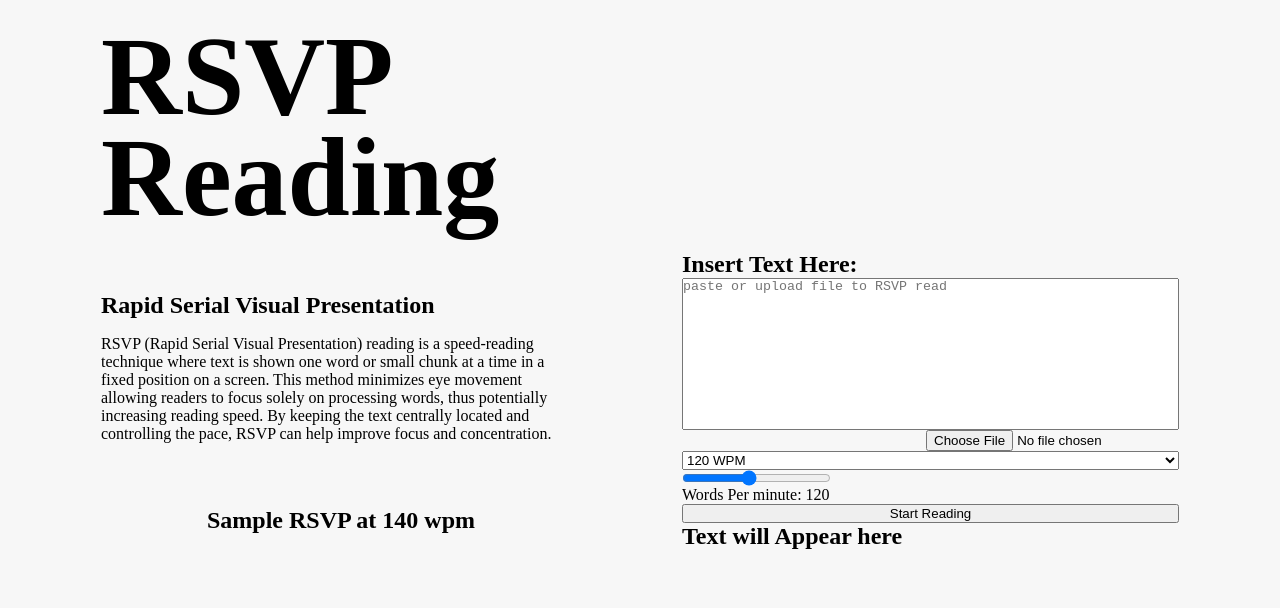
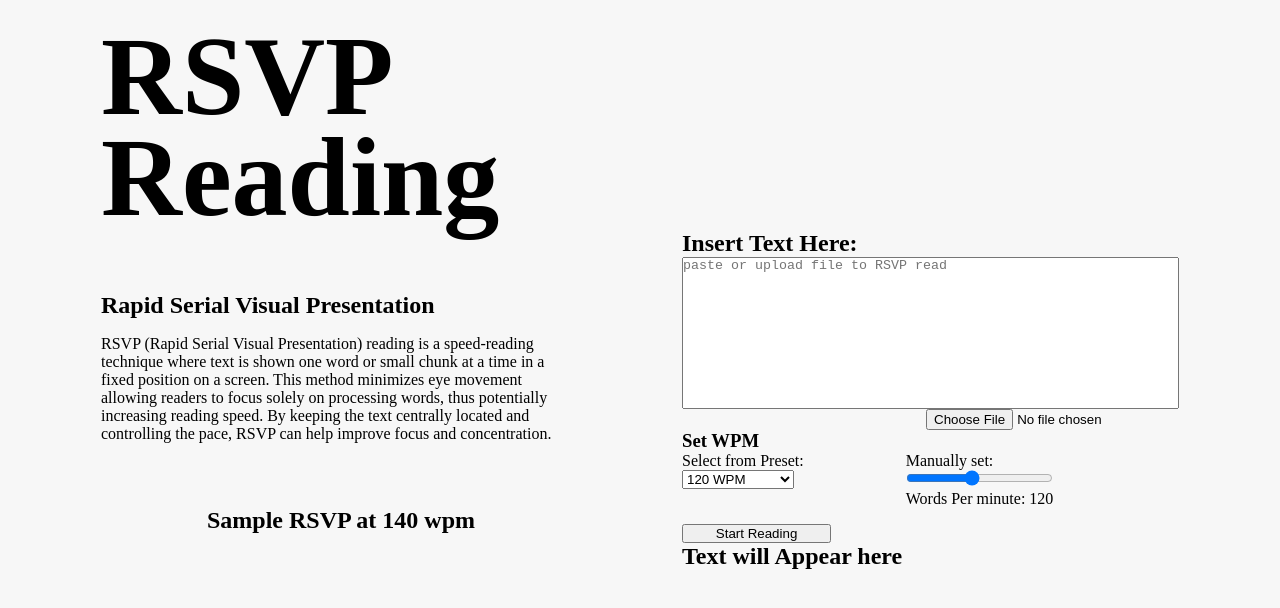
Before and after one commit to Alto0327/RSVP-Reading, a React (Vite) app: page / in a window 1280 px wide. Shown: the top 608 px of the page. Built offline with nearby package versions, Linux system fonts and the light colour scheme.

Commit message:
Created Set WPM section

```diff
--- a/src/App.css
+++ b/src/App.css
@@ -41,12 +41,22 @@
   align-items: flex-end;
 
 }
+.Wpm__selectors{
+  display: flex;
+  justify-content: start;
+  padding-bottom: 1rem;
+}
+.Wpm-slider{
+  width: 100%;
+}
 
-.Wpm-slider{
+.Wpm-select{
+  width: 50%;
+}
+
+.RSVP--button{
   width: 30%;
 }
-
-
 
 /* Default styles (for larger screens by default) */
 
--- a/src/App.jsx
+++ b/src/App.jsx
@@ -1,13 +1,11 @@
 import "./App.css";
 import React, { useState } from "react";
-
 
 const DelayedAction = () => {
   const [actionStatus, setActionStatus] = useState("Text will Appear here");
   const [delayDuration, setDelayDuration] = useState(500);
   const [text, setText] = useState("");
-  const [sampleStatus, setSampleStatus] = useState("Sample RSVP at 140 wpm")
-
+  const [sampleStatus, setSampleStatus] = useState("Sample RSVP at 140 wpm");
 
   const handleButtonClick = () => {
     const words = text.split(" ");
@@ -25,9 +23,10 @@ const DelayedAction = () => {
       setDelayDuration(Math.round(60000 / newWPM));
     }
   };
-   const sample = "RSVP (Rapid Serial Visual Presentation) reading is a speed-reading technique where text is shown one word or small chunk at a time in a fixed position on a screen. This method minimizes eye movement allowing readers to focus solely on processing words, thus potentially increasing reading speed. By keeping the text centrally located and controlling the pace, RSVP can help improve focus and concentration.";
+  const sample =
+    "RSVP (Rapid Serial Visual Presentation) reading is a speed-reading technique where text is shown one word or small chunk at a time in a fixed position on a screen. This method minimizes eye movement allowing readers to focus solely on processing words, thus potentially increasing reading speed. By keeping the text centrally located and controlling the pace, RSVP can help improve focus and concentration.";
 
-  const handleSampleClick= () => {
+  const handleSampleClick = () => {
     const sampleDisplay = sample.split(" ");
     sampleDisplay.push("Click to Replay");
     console.log(sampleDisplay);
@@ -40,8 +39,6 @@ const DelayedAction = () => {
   };
   const Wpm = Math.round(60000 / delayDuration);
 
-
-
   return (
     <div className="Container">
       <div className="Container__left">
@@ -51,14 +48,11 @@ const DelayedAction = () => {
         </h1>
         <div className="Description">
           <h2>Rapid Serial Visual Presentation</h2>
-          <p>
-            {sample}
-          </p>
+          <p>{sample}</p>
         </div>
-        <div className="Sample-rsvp" >
+        <div className="Sample-rsvp">
           <h2 onClick={handleSampleClick}>{sampleStatus}</h2>
         </div>
-
       </div>
       <section className="Container__right">
         <h2>Insert Text Here:</h2>
@@ -74,6 +68,10 @@ const DelayedAction = () => {
           {/*This uploader does nothing currently
             Change button to be more sleek */}
         </div>
+        <h3 className="">Set WPM</h3>
+        <section className="Wpm__selectors">
+          <div>
+          <label>Select from Preset:</label>
           <select value={Wpm} onChange={handleWpmChange} className="Wpm-select">
             <option value="" default>
               WPM options
@@ -86,6 +84,10 @@ const DelayedAction = () => {
             <option value={280}>280 WPM</option>
             <option value={326}>326 WPM</option>
           </select>
+          </div>
+
+          <div>
+          <p>Manually set:</p>
           <input
             className="Wpm-slider"
             type="range"
@@ -95,7 +97,11 @@ const DelayedAction = () => {
             onChange={(e) => setDelayDuration(parseInt(e.target.value, 10))}
             />
           <p className="Wpm-display">Words Per minute: {Wpm}</p>
-        <button onClick={handleButtonClick}>Start Reading</button>
+          </div>
+        </section>
+        <button className="RSVP--button" onClick={handleButtonClick}>
+          Start Reading
+        </button>
         <h1>{actionStatus}</h1>
         {/* Button opens modal that displays Text screen, implement a play and pause button, rest button too*/}
       </section>
```
Lines whose indentation alone changed are shown as unchanged.
